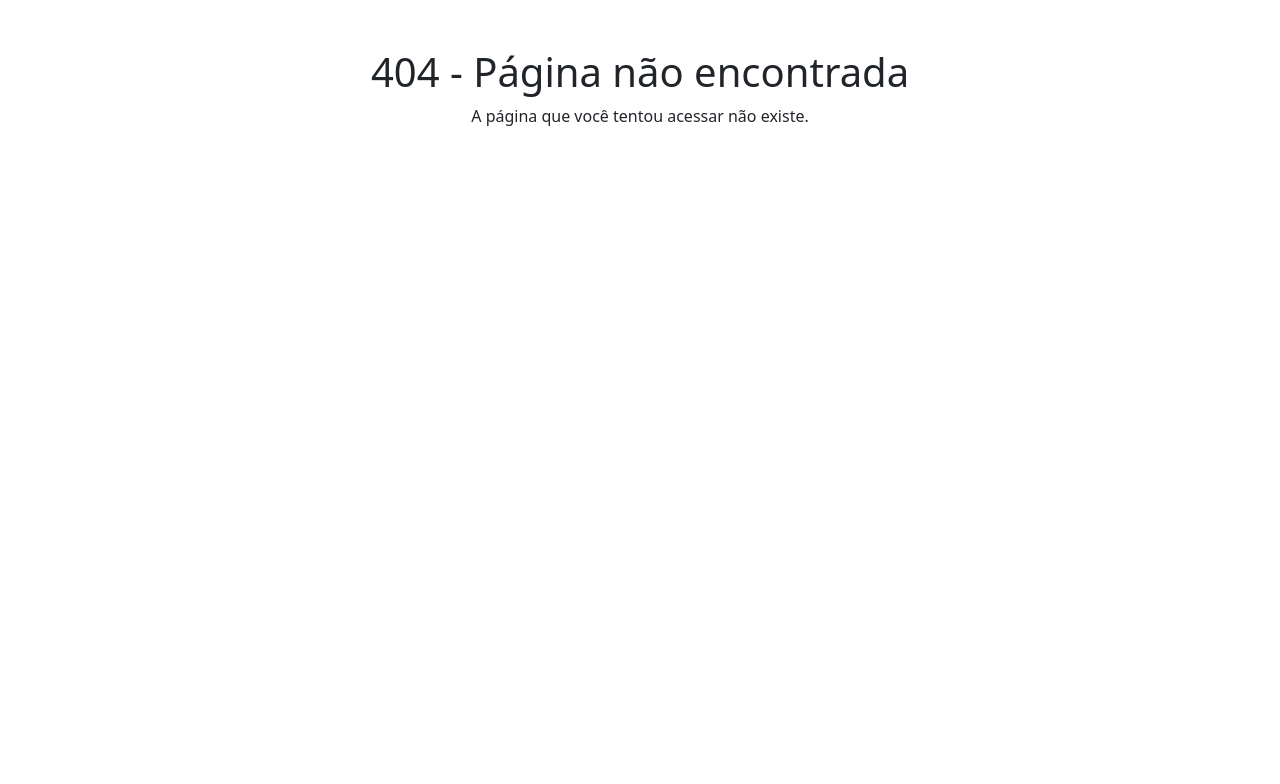
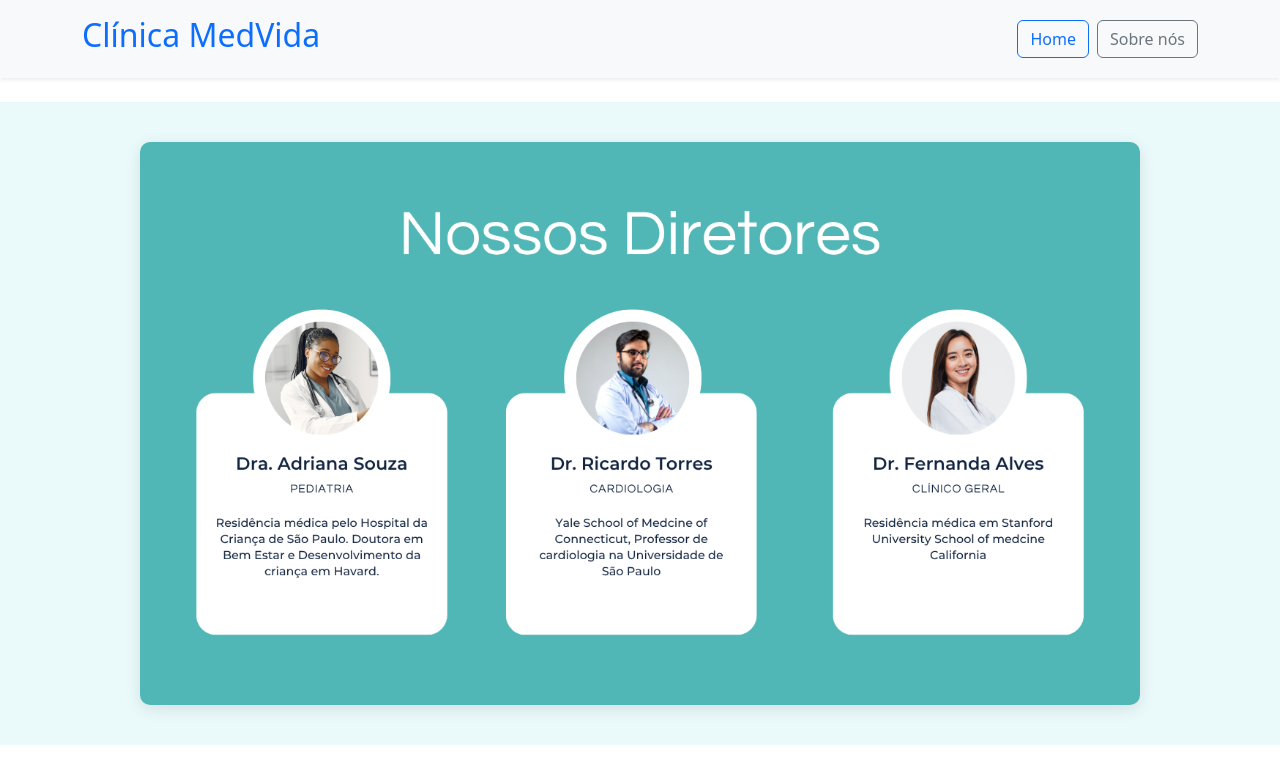
Before and after one commit to albuquerque-raphael/Proj-MedVida, a React (Create React App) app: page /sobre-nos in a window 1280 px wide. Before the commit this address had no page. Shown: the top 784 px of the page. Built offline with nearby package versions, Linux system fonts and the light colour scheme.

Commit message:
Finalização do projeto com unificação e ajustes finais

```diff
--- a/src/App.jsx
+++ b/src/App.jsx
@@ -9,7 +9,7 @@ function App() {
   return (
     <Routes>
       <Route path="/" element={<Home />} />
-      <Route path="/sobre" element={<SobreNos />} />
+      <Route path="/sobre-nos" element={<SobreNos />} />
       <Route path="/agendamento/:medicoId" element={<Agendamento />} />
       <Route path="*" element={<PaginaNaoEncontrada />} />
     </Routes>
--- a/src/componentes/Header.jsx
+++ b/src/componentes/Header.jsx
@@ -9,7 +9,7 @@ function Header() {
         <h2 className="text-primary">Clínica MedVida</h2>
         <nav>
           <Link to="/" className="btn btn-outline-primary me-2">Home</Link>
-          <Link to="/servicos/Pediatria" className="btn btn-outline-secondary">Sobre nós</Link>
+          <Link to="/sobre-nos" className="btn btn-outline-secondary">Sobre nós</Link>
         </nav>
       </div>
     </header>
--- a/src/paginas/SobreNos.jsx
+++ b/src/paginas/SobreNos.jsx
@@ -1,13 +1,20 @@
+import React from 'react';
 import './SobreNos.css';
 import sobreNosImage from '../assets/images/SobreNos.png';
-
-
+import Header from '../componentes/Header'; // Importa o header
 
 function SobreNos() {
   return (
-    <div className="sobre-container">
-      <img src={sobreNosImage} alt="Sobre a clínica MedVida" className="sobre-imagem" />
-    </div>
+    <>
+      <Header /> {/* Adiciona o header no topo */}
+      <div className="sobre-container">
+        <img
+          src={sobreNosImage}
+          alt="Sobre a clínica MedVida"
+          className="sobre-imagem"
+        />
+      </div>
+    </>
   );
 }
 
```
